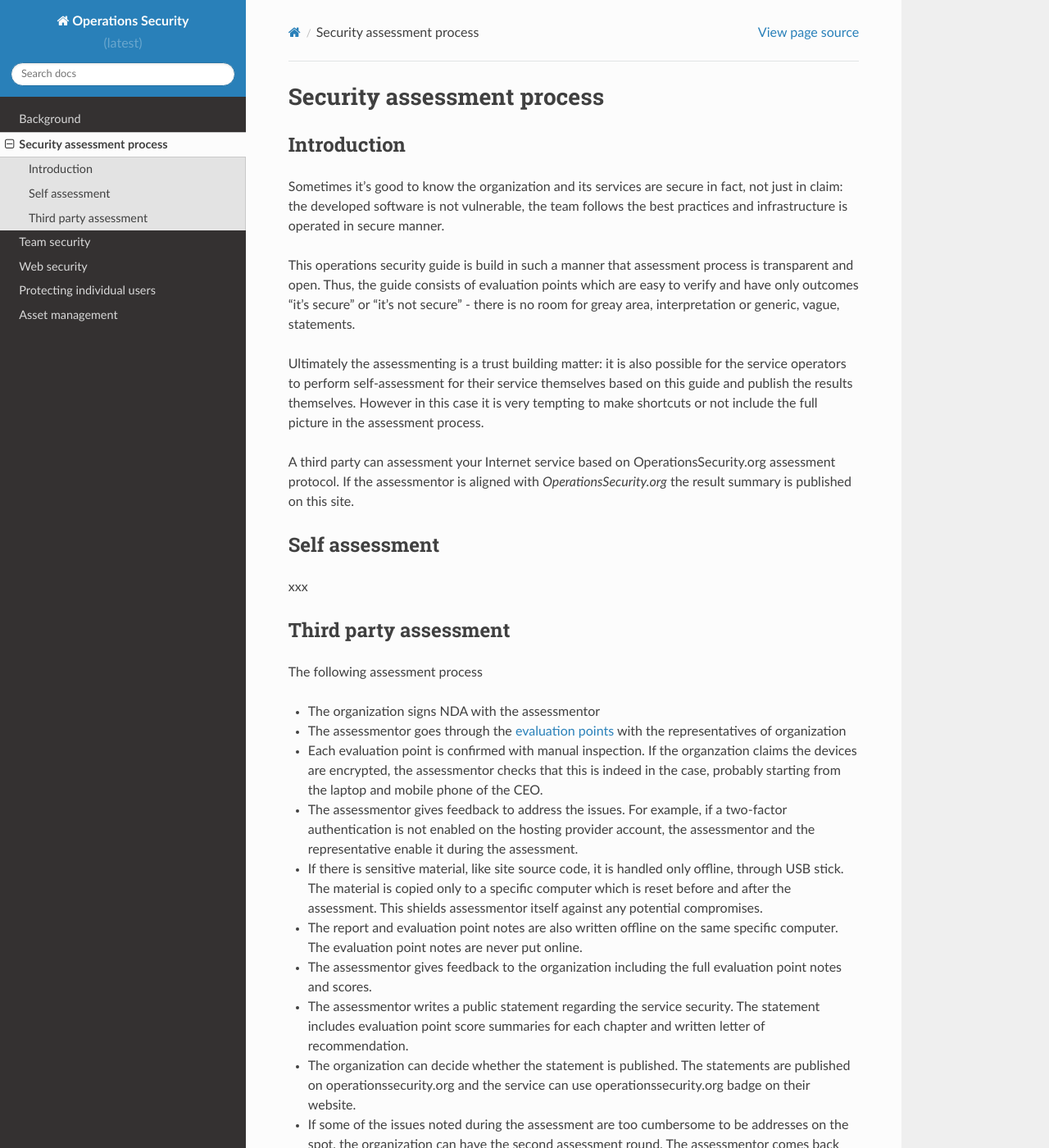
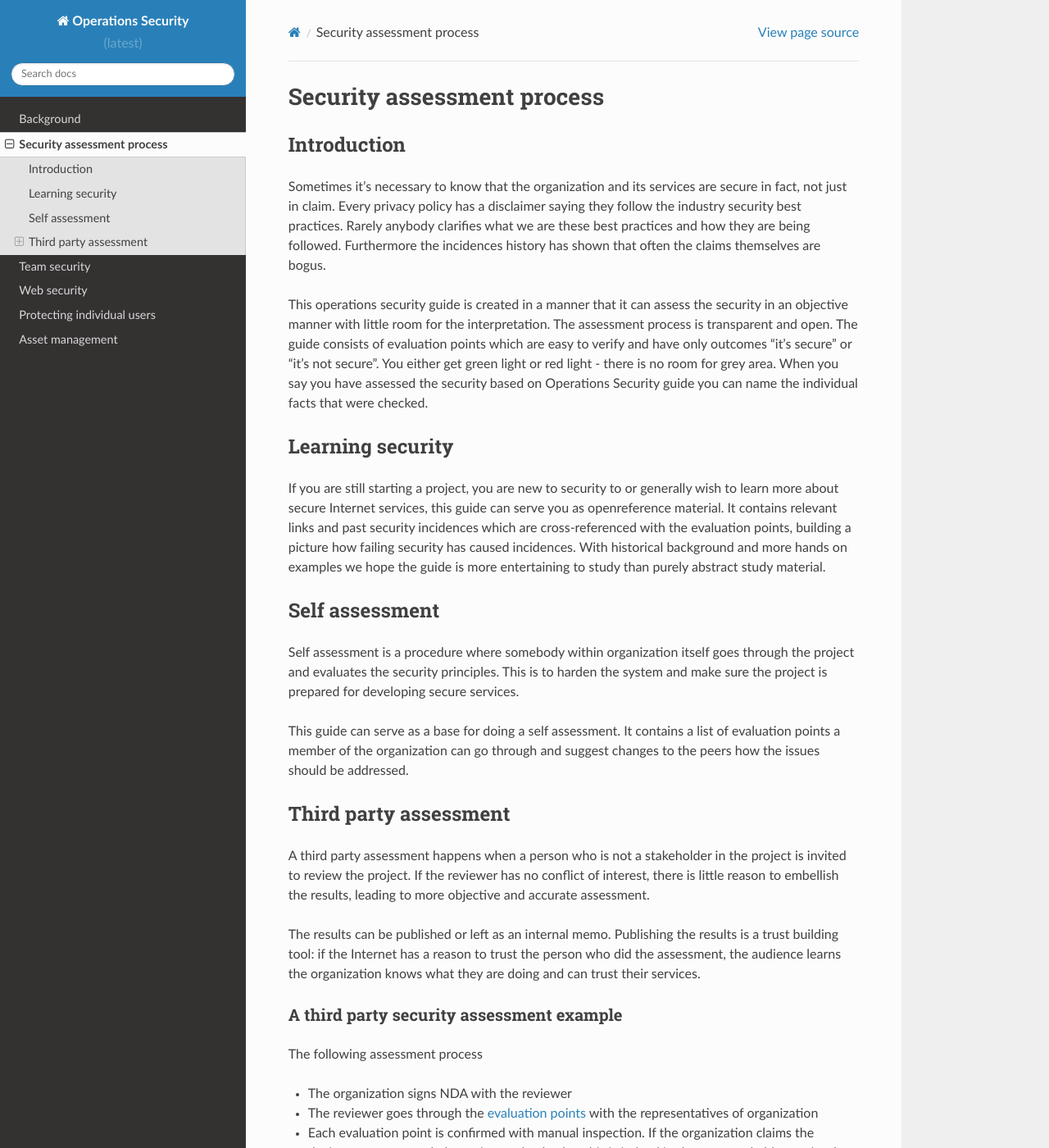
Before and after one commit to miohtama/opsec, a Sphinx documentation site: the page built from source/assessment/index.rst, in a window 1280 px wide and 1400 px high. Shown: the whole window at 82% size. Built offline with Sphinx 7.4.7 and the Read the Docs theme 2.0.0, drawn with Linux system fonts in a browser that asks for light colours; some of the changed text lies outside the part shown.

Commit message:
More background story

```diff
--- a/audit_templates/index.rst
+++ b/audit_templates/index.rst
@@ -8,7 +8,7 @@ This is an online guide for operations security (OPSEC) for Internet services.
 
 .. note ::
 
-    This is a living, work-in-progress, document. We kindly ask you no to refer to this document or use the material presented here until the authors get the version 1.0 released.
+    This is a living, work-in-progress, document. We kindly ask you no to refer to this document or use the material presented here until the authors release the version 1.0.
 
 What is operations security (OPSEC)
 ===================================
--- a/source/assessment/index.rst
+++ b/source/assessment/index.rst
@@ -5,40 +5,53 @@ Security assessment process
 Introduction
 ============
 
-Sometimes it's good to know the organization and its services are secure in fact, not just in claim: the developed software is not vulnerable, the team follows the best practices and infrastructure is operated in secure manner.
+Sometimes it's necessary to know that the organization and its services are secure in fact, not just in claim. Every privacy policy has a disclaimer saying they follow the industry security best practices. Rarely anybody clarifies what we are these best practices and how they are being followed. Furthermore the incidences history has shown that often the claims themselves are bogus.
 
-This operations security guide is build in such a manner that assessment process is transparent and open. Thus, the guide consists of evaluation points which are easy to verify and have only outcomes "it's secure" or "it's not secure" - there is no room for greay area, interpretation or generic, vague, statements.
+This operations security guide is created in a manner that it can assess the security in an objective manner with little room for the interpretation. The assessment process is transparent and open. The guide consists of evaluation points which are easy to verify and have only outcomes "it's secure" or "it's not secure". You either get green light or red light - there is no room for grey area. When you say you have assessed the security based on Operations Security guide you can name the individual facts that were checked.
 
-Ultimately the assessmenting is a trust building matter: it is also possible for the service operators to perform self-assessment for their service themselves based on this guide and publish the results themselves. However in this case it is very tempting to make shortcuts or not include the full picture in the assessment process.
+Learning security
+=================
 
-A third party can assessment your Internet service based on OperationsSecurity.org assessment protocol. If the assessmentor is aligned with *OperationsSecurity.org* the result summary is published on this site.
+If you are still starting a project, you are new to security to or generally wish to learn more about secure Internet services, this guide can serve you as openreference material. It contains relevant links and past security incidences which are cross-referenced with the evaluation points, building a picture how failing security has caused incidences. With historical background and more hands on examples we hope the guide is more entertaining to study than purely abstract study material.
 
 Self assessment
 ===============
 
-xxx
+Self assessment is a procedure where somebody within organization itself goes through the project and evaluates the security principles. This is to harden the system and make sure the project is prepared for developing secure services.
+
+This guide can serve as a base for doing a self assessment. It contains a list of evaluation points a member of the organization can go through and suggest changes to the peers how the issues should be addressed.
 
 Third party assessment
 ======================
 
+A third party assessment happens when a person who is not a stakeholder in the project is invited to review the project. If the reviewer has no conflict of interest, there is little reason to embellish the results, leading to more objective and accurate assessment.
+
+The results can be published or left as an internal memo. Publishing the results is a trust building tool: if the Internet has a reason to trust the person who did the assessment, the audience learns the organization knows what they are doing and can trust their services.
+
+A third party security assessment example
+-----------------------------------------
+
 The following assessment process
 
-* The organization signs NDA with the assessmentor
+* The organization signs NDA with the reviewer
 
-* The assessmentor goes through the :doc:`evaluation points <../background/index>` with the representatives of organization
+* The reviewer goes through the :doc:`evaluation points <../background/index>` with the representatives of organization
 
-* Each evaluation point is confirmed with manual inspection. If the organzation claims the devices are encrypted, the assessmentor checks that this is indeed in the case, probably starting from the laptop and mobile phone of the CEO.
+* Each evaluation point is confirmed with manual inspection. If the organization claims the devices are encrypted, the reviewer checks that this is indeed in the case, probably starting from the laptop and mobile phone of the CEO.
 
-* The assessmentor gives feedback to address the issues. For example, if a two-factor authentication is not enabled on the hosting provider account, the assessmentor and the representative enable it during the assessment.
+* The reviewer gives feedback to address the issues. For example, if a two-factor authentication is not enabled on the hosting provider account, the reviewer and the representative enable it during the assessment.
 
-* If there is sensitive material, like site source code, it is handled only offline, through USB stick. The material is copied only to a specific computer which is reset before and after the assessment. This shields assessmentor itself against any potential compromises.
+* If there is sensitive material, like site source code, it is handled only offline, through USB stick. The material is copied only to a specific computer which is reset before and after the assessment. This shields reviewer itself against any potential compromises.
 
 * The report and evaluation point notes are also written offline on the same specific computer. The evaluation point notes are never put online.
 
-* The assessmentor gives feedback to the organization including the full evaluation point notes and scores.
+* The reviewer gives feedback to the organization including the full evaluation point notes and scores.
 
-* The assessmentor writes a public statement regarding the service security. The statement includes evaluation point score summaries for each chapter and written letter of recommendation.
+Publishing the assessment results
+---------------------------------
 
-* The organization can decide whether the statement is published. The statements are published on operationssecurity.org and the service can use operationssecurity.org badge on their website.
+* The reviewer writes a public statement regarding the service security. The statement includes evaluation point score summaries for each chapter and written letter of recommendation.
 
-* If some of the issues noted during the assessment are too cumbersome to be addresses on the spot, the organization can have the second assessment round. The assessmentor comes back and goes through the remaining issues to see they were addresses and the evaluation point clears green.
+* The organization can decide whether the statement is published. The statements are published on operationssecurity.org and the service can use operationssecurity.org badge to link to the results on their website.
+
+* If some of the issues noted during the assessment are too cumbersome to be addresses on the spot, the organization can have the second assessment round. The reviewer comes back and goes through the remaining issues to see they were addresses and the evaluation point clears green.
--- a/source/background/index.rst
+++ b/source/background/index.rst
@@ -5,13 +5,30 @@ Background
 Introduction
 ============
 
-operationssecurity.org provides guide and assesment tool to audit security of Internet services.
+This Operations Security guide provides information for designing secure Internet services and a tool to do as security assessments.
 
-The landscape of the Internet security has greatly changed during 2010s. The cyberthriller worst case threat scenarios are no longer fiction. Foreign malicous actors are state sponsored - in the case of an incident there is no remedy through legal means. The global nature of Internet makes it a lawless anarchy. When you plug your server to Internet, you make a social contract that you accept any traffic coming over the wire, even if it is malicious.
+The landscape of the Internet security has greatly changed during 2010s. The cyberthriller worst case threat scenarios are no longer fiction. Foreign malicious actors are state sponsored - in the case of an incident there is no remedy through legal means. The global nature of Internet makes it a lawless anarchy. When you plug your server to Internet, you make a social contract that you accept any traffic coming over the wire, even if it is malicious.
 
 Even if the service is not a high value target per se, one might host information which is valuable blackmail or cyber reconnaissance material for a nation-state actor. If you are carefree you might even be stamped by an attack which was not especially targeting you. The worst case scenario is that the incident will strip everything of the service and it's unlikely there is an insurance fund which will cover this.
 
 In most cases saying "our data is encrypted" does not mean anything. Having the server disks encrypted protects only against very unlikely event that the physical access of the offline server is compromised. Data must be decryptable for the service to be able to run. Thus, the data must always pass in plain text in the server memory. Anybody gaining the access to the live server, through the application vulnerability or the compromised team member device, has the full data access.
+
+Our goals
+=========
+
+This guide is a collaborate effort from people who need to deal with Internet security in their professional life. There exist similar projects, but
+
+There exist many similar project, but here we aim to be
+
+* **Holistic**: We aim to guarantee the security of the project as a whole. This includes organization practices, tools and devices, infrastructure and not just a piece of software.
+
+* **Grassroots effort**: from bottom to up, from individuals to decision makers. The effort sprouts from on real-life, practical, best practices.
+
+* **Open**: The content is hosted on Github and the editing open-ended for everybody.
+
+* **Lightweight**: Everybody from a single person startup should be able to follow the guide.
+
+* **High critical service**: The services storing private data or financial data are high risk targets. We focus is on these services as operators of these services have the responsible to guarantee the safe future of Internet.
 
 Guide structure and evaluation points
 =====================================
```
